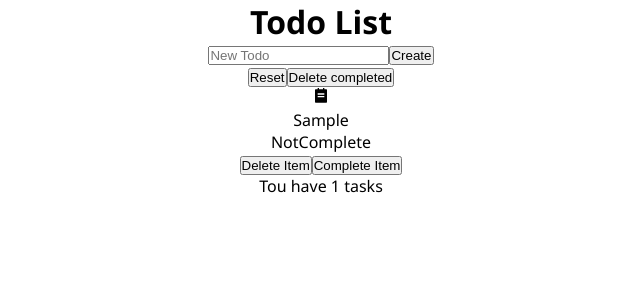
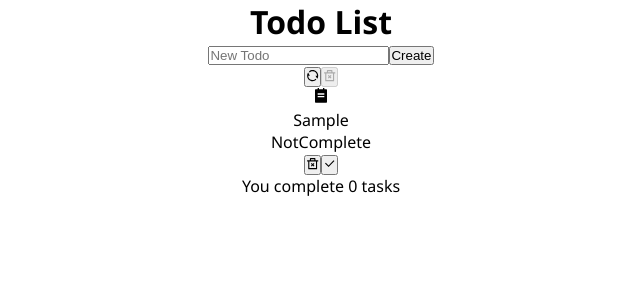
Before and after one commit to korotyshtatyana-cpu/24-todo-app-v1, a React (Create React App) app: page / in a window 1280 px wide. Both pictures are taken after typing "Sample" into the empty fields and a click on the button "Create". Shown: the top 300 px of the page, without its empty margins (319-959 px from the left). Built offline with nearby package versions, Linux system fonts and the light colour scheme.

Commit message:
refactor buttons + info

```diff
--- a/src/components/Actions.js
+++ b/src/components/Actions.js
@@ -1,8 +1,24 @@
-function Actions() {
+import Button from "./Button";
+import { RiDeleteBin2Line, RiRefreshLine } from "react-icons/ri";
+
+function Actions({ resetTodoList, deleteCompletedTasks, hasTasks, hasCompletedTasks }) {
+  if (!hasTasks) {
+    return <></>;
+  }
+
   return (
     <>
-      <button>Reset</button>
-      <button>Delete completed</button>
+      <Button onClick={resetTodoList} titile="Reset">
+        <RiRefreshLine />
+      </Button>
+
+      <Button
+        onClick={deleteCompletedTasks}
+        titile=" Delete completed"
+        disable={!hasCompletedTasks}
+      >
+        <RiDeleteBin2Line />
+      </Button>
     </>
   );
 }
--- /dev/null
+++ b/src/components/Button.js
@@ -0,0 +1,9 @@
+function Button({ onClick, children, titile, disable = false, type }) {
+  return (
+    <button type={type} onClick={onClick} titile={titile} disabled={disable}>
+      {children}
+    </button>
+  );
+}
+
+export default Button;
--- a/src/components/CreateTodoForm.js
+++ b/src/components/CreateTodoForm.js
@@ -1,11 +1,12 @@
 import { useState } from "react";
+
+import Button from "./Button";
 
 function CreateTodoForm({ createTodo }) {
   const [todoText, setTodoText] = useState("");
 
   function onChangeTodoTextHandler(todoText) {
     setTodoText(todoText);
-    console.log(todoText);
   }
 
   function onSubmitHandler(event) {
@@ -24,7 +25,7 @@ function CreateTodoForm({ createTodo }) {
           onChangeTodoTextHandler(e.target.value);
         }}
       ></input>
-      <button type="submit">Create</button>
+      <Button type="submit">Create</Button>
     </form>
   );
 }
--- a/src/components/Info.js
+++ b/src/components/Info.js
@@ -1,8 +1,8 @@
-function Info({ listLength }) {
+function Info({ listLength, completedTasksCount }) {
   if (listLength === 0) {
     return <p>List is Empty</p>;
   } else {
-    return <p>Tou have {listLength} tasks</p>;
+    return <p>You complete {completedTasksCount} tasks</p>;
   }
 }
 
--- a/src/components/Todo.js
+++ b/src/components/Todo.js
@@ -7,19 +7,36 @@ import { v4 as uuidv4 } from "uuid";
 
 function Todo() {
   const [todoList, setTodoList] = useState([]);
+  const [completedTodoCount, setCompletedTodoCount] = useState(0);
 
   function createTodoHandler(text) {
     setTodoList([...todoList, { id: uuidv4(), text: text, isCompleted: false }]);
   }
 
   function deleteTodoHandler(id) {
-    setTodoList([...todoList.filter((item) => item.id != id)]);
+    setTodoList([
+      ...todoList.filter((item) => {
+        if (item.id !== id) {
+          return true;
+        } else {
+          if (item.isCompleted) {
+            setCompletedTodoCount(completedTodoCount - 1);
+          }
+          return false;
+        }
+      }),
+    ]);
   }
 
   function completeTodoHandler(id) {
     setTodoList(
       todoList.map((item) => {
         if (item.id === id) {
+          if (item.isCompleted) {
+            setCompletedTodoCount(completedTodoCount - 1);
+          } else {
+            setCompletedTodoCount(completedTodoCount + 1);
+          }
           return { ...item, isCompleted: !item.isCompleted };
         }
 
@@ -28,13 +45,28 @@ function Todo() {
     );
   }
 
+  function resetTodoListHandle() {
+    setTodoList([]);
+    setCompletedTodoCount(0);
+  }
+
+  function deleteompletedTasksHandle() {
+    setTodoList([...todoList.filter((item) => item.isCompleted === false)]);
+    setCompletedTodoCount(0);
+  }
+
   return (
     <>
       <h1>Todo List</h1>
 
       <CreateTodoForm createTodo={createTodoHandler} />
 
-      <Actions />
+      <Actions
+        resetTodoList={resetTodoListHandle}
+        deleteCompletedTasks={deleteompletedTasksHandle}
+        hasTasks={todoList.length !== 0}
+        hasCompletedTasks={completedTodoCount !== 0}
+      />
       <div>
         {todoList.map((item) => {
           return (
@@ -48,7 +80,7 @@ function Todo() {
         })}
       </div>
 
-      <Info listLength={todoList.length} />
+      <Info listLength={todoList.length} completedTasksCount={completedTodoCount} />
     </>
   );
 }
--- a/src/components/TodoItem.js
+++ b/src/components/TodoItem.js
@@ -1,4 +1,6 @@
-import { RiTodoFill } from "react-icons/ri";
+import { RiTodoFill, RiDeleteBin2Line, RiCheckLine } from "react-icons/ri";
+
+import Button from "./Button";
 
 function TodoItem({ id, text, isCompleted, deleteItemAction, completeItemAction }) {
   return (
@@ -6,8 +8,12 @@ function TodoItem({ id, text, isCompleted, deleteItemAction, completeItemAction
       <RiTodoFill />
       <p>{text}</p>
       {isCompleted ? <p>complete</p> : <p>NotComplete</p>}
-      <button onClick={() => deleteItemAction(id)}>Delete Item</button>
-      <button onClick={() => completeItemAction(id)}>Complete Item</button>
+      <Button onClick={() => deleteItemAction(id)} title="Delete Item">
+        <RiDeleteBin2Line />
+      </Button>
+      <Button onClick={() => completeItemAction(id)} title="Complete Item">
+        <RiCheckLine />
+      </Button>
     </div>
   );
 }
```
